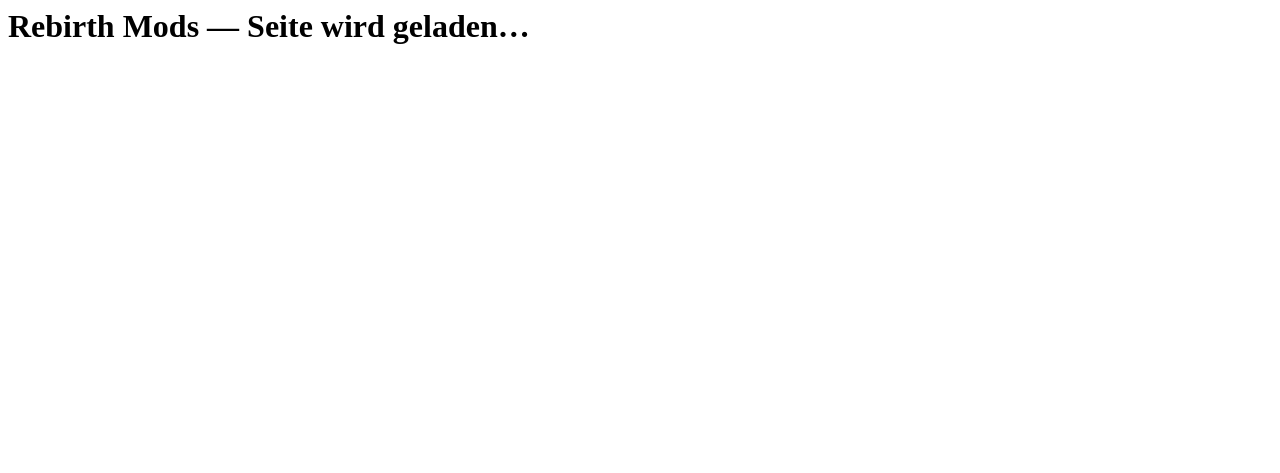
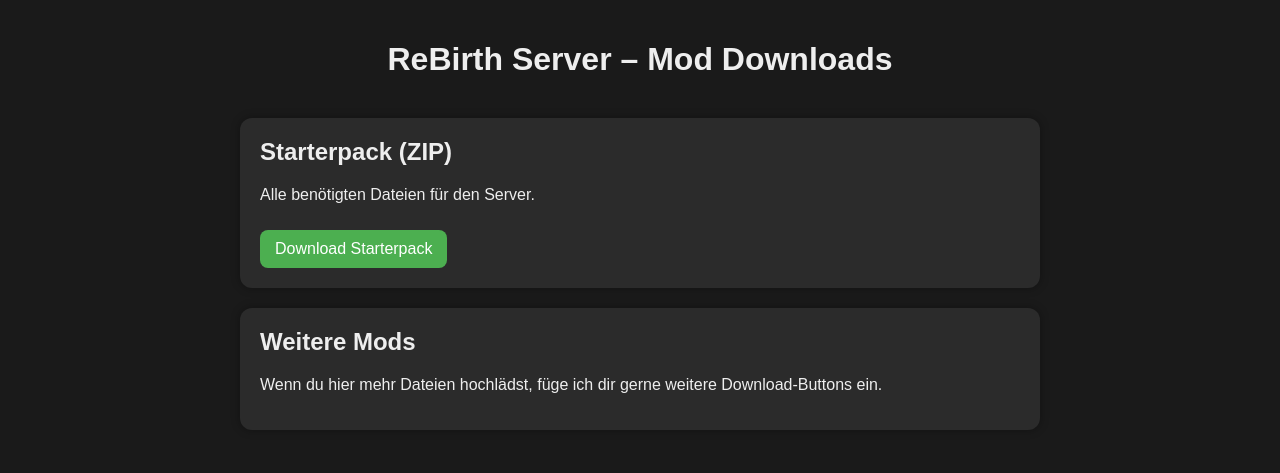
Before and after one commit to Thuonralamanor/ReBirth-Server-7dtd-mods, a plain HTML site: page index.html in a window 1280 px wide. Drawn offline with Linux system fonts and the light colour scheme.

Commit message:
Update index.html

```diff
--- a/index.html
+++ b/index.html
@@ -1 +1,67 @@
-<h1>Rebirth Mods — Seite wird geladen…</h1>
+<!DOCTYPE html>
+<html lang="de">
+<head>
+<meta charset="UTF-8" />
+<meta name="viewport" content="width=device-width, initial-scale=1.0" />
+<title>ReBirth Server – Mod Downloads</title>
+<style>
+    body {
+        font-family: Arial, sans-serif;
+        background: #1a1a1a;
+        color: #eee;
+        margin: 0;
+        padding: 20px;
+    }
+    h1 {
+        text-align: center;
+        margin-bottom: 40px;
+    }
+    .container {
+        max-width: 800px;
+        margin: auto;
+    }
+    .card {
+        background: #2b2b2b;
+        padding: 20px;
+        margin-bottom: 20px;
+        border-radius: 12px;
+        box-shadow: 0 0 10px #0005;
+    }
+    .card h2 {
+        margin-top: 0;
+    }
+    a.download {
+        display: inline-block;
+        padding: 10px 15px;
+        background: #4caf50;
+        color: white;
+        text-decoration: none;
+        border-radius: 8px;
+        margin-top: 10px;
+    }
+    a.download:hover {
+        background: #45a049;
+    }
+</style>
+</head>
+<body>
+
+<h1>ReBirth Server – Mod Downloads</h1>
+
+<div class="container">
+
+    <div class="card">
+        <h2>Starterpack (ZIP)</h2>
+        <p>Alle benötigten Dateien für den Server.</p>
+        <a class="download" href="Starterpack.zip">Download Starterpack</a>
+    </div>
+
+    <div class="card">
+        <h2>Weitere Mods</h2>
+        <p>Wenn du hier mehr Dateien hochlädst, füge ich dir gerne weitere Download-Buttons ein.</p>
+    </div>
+
+</div>
+
+</body>
+</html>
```
